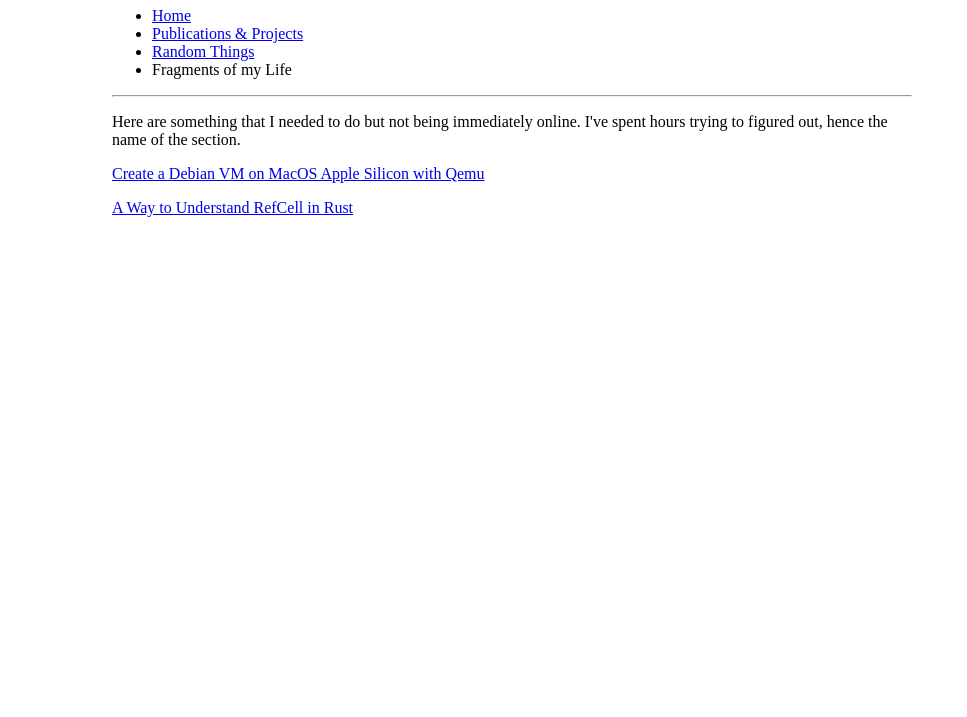
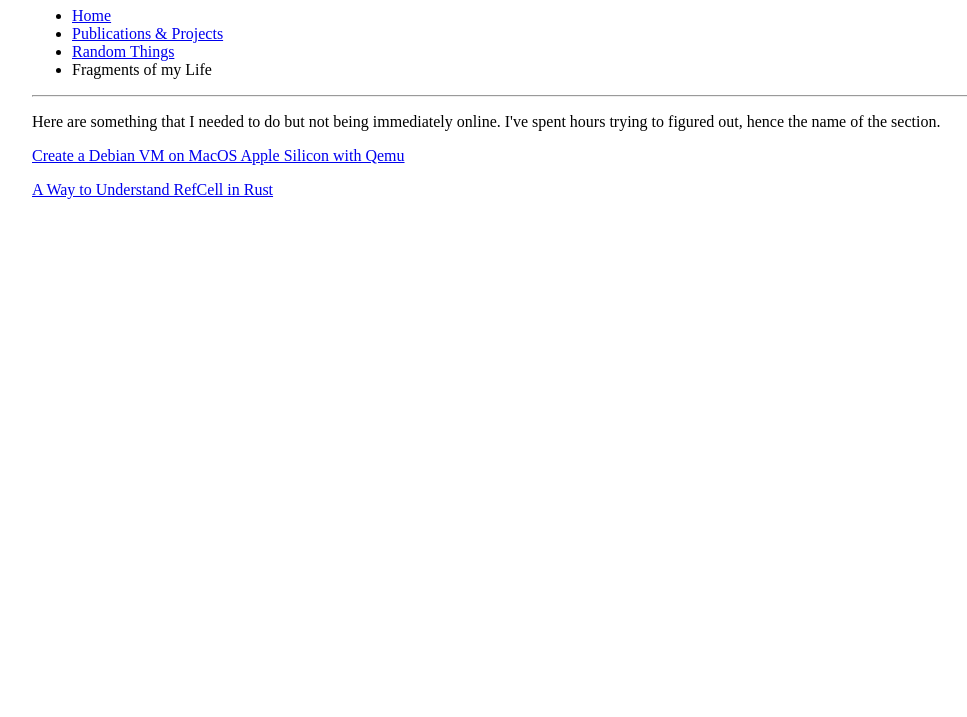
Before and after one commit to SleepyMug/SleepyMug.github.io, a plain HTML site: page fragments.html in a window 1280 px wide. Shown: the part 83-800 px from the top of the page, without its empty margins (128-1095 px from the left). Drawn offline with Linux system fonts and the light colour scheme.

Commit message:
update page width to em

```diff
--- a/fragments.html
+++ b/fragments.html
@@ -4,7 +4,7 @@
     <title>Di Jin's Personal Page</title>
     <style>
       body {
-	  max-width: 800px;
+	  max-width: 60em;
 	  margin: auto;
 	  padding: 10px;
       }
```
Also changed, not shown: fragments/guide_mac_qemu.html (+1 -1 lines), index.html (+1 -1 lines), publications.html (+1 -1 lines), random_things.html (+1 -1 lines), templates/base.tplt.html (+1 -1 lines), templates/publications.tplt.html (+1 -1 lines).
